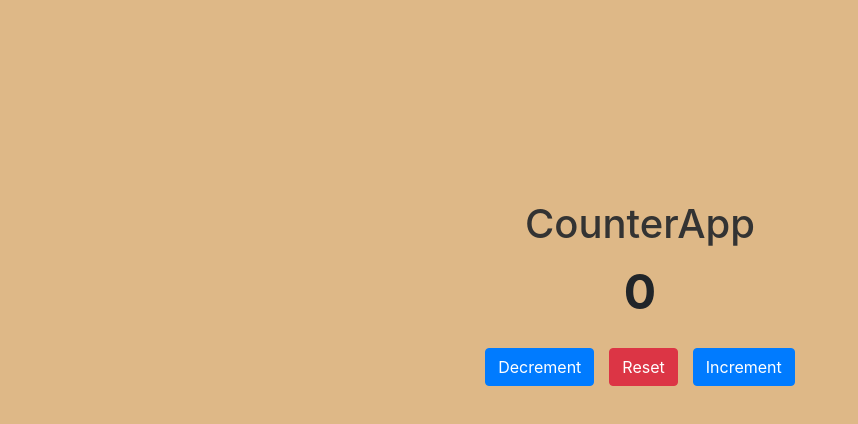
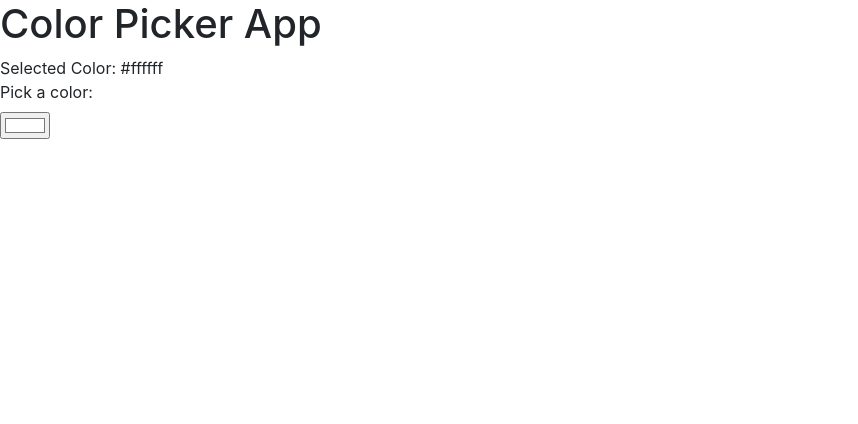
Before and after one commit to Naveenkumar-Guru/React-CURD-Operations, a React (Create React App) app: page / in a window 1280 px wide. Shown: the top 424 px of the page, without its empty margins (0-858 px from the left). Built offline with nearby package versions, Linux system fonts and the light colour scheme.

Commit message:
Color picker

```diff
--- a/src/App.js
+++ b/src/App.js
@@ -35,19 +35,33 @@
 
 // export default App;
 
-// *******************************************************************************
+//projects *******************************************************************************
 
-// import "bootstrap/dist/css/bootstrap.css";
-// import Navbar from "./Navbar/Navbar";
-import CounterApp from "./Components/Projects/Counter/CounterApp";
+import React from "react";
+//import CounterApp from "./Practice-Level-Projects/CounterApp/CounterApp";
+import ColorPicker from "./Practice-Level-Projects/ColorPickerApp/ColorPicker";
 
 const App = () => {
   return (
     <div>
-      {/* <Navbar /> */}
-      <CounterApp />
+      {/* <CounterApp /> */}
+      <ColorPicker />
     </div>
   );
 };
 
 export default App;
+
+// // import "bootstrap/dist/css/bootstrap.css";
+// import Navbar from "./Navbar/Navbar";
+// // import CounterApp from "./Components/Projects/Counter/CounterApp";
+
+// const App = () => {
+//   return (
+//     <div>
+//       <Navbar />
+//     </div>
+//   );
+// };
+
+// export default App;
--- /dev/null
+++ b/src/Practice-Level-Projects/ColorPickerApp/ColorPicker.jsx
@@ -0,0 +1,22 @@
+import React, { useState } from "react";
+
+const ColorPicker = () => {
+  const [color, setColor] = useState("#ffffff"); // default white
+
+  const colorHandler = (event) => {
+    setColor(event.target.value);
+  };
+
+  return (
+    <div className="colorPicker-container">
+      <h1>Color Picker App</h1>
+
+      <div className="color-display">Selected Color: {color}</div>
+      <label>Pick a color:</label>
+      <br />
+      <input type="color" value={color} onChange={colorHandler} />
+    </div>
+  );
+};
+
+export default ColorPicker;
```
Also changed, not shown: src/Practice-Level-Projects/CounterApp/CounterApp.css (renamed from src/Components/Projects/Counter/CounterApp.css), src/Practice-Level-Projects/CounterApp/CounterApp.js (renamed from src/Components/Projects/Counter/CounterApp.jsx).
